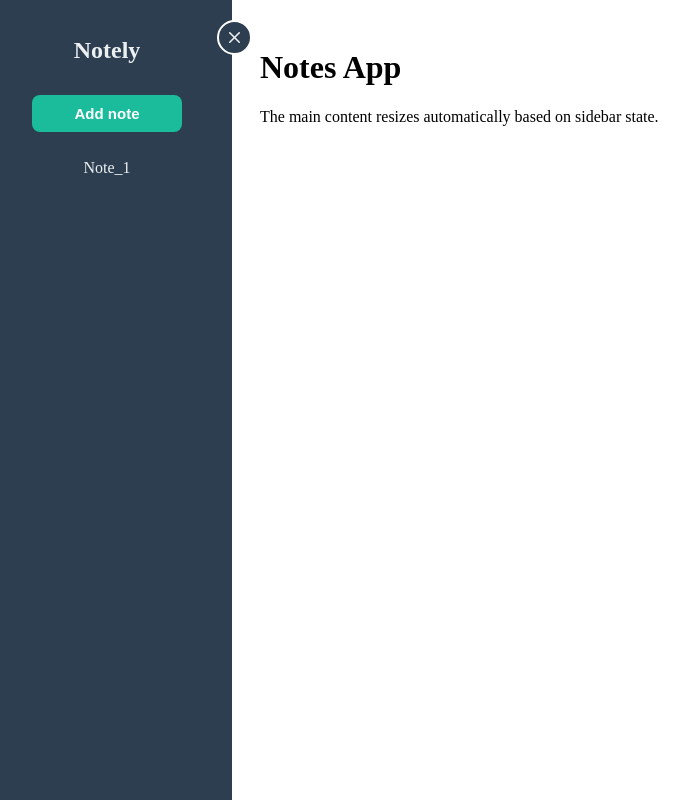
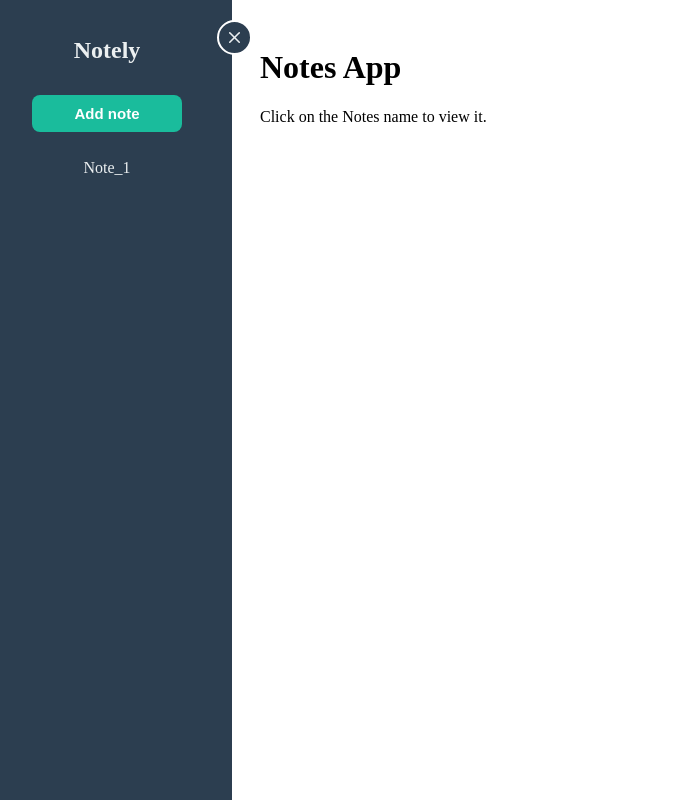
Before and after one commit to yash-singhal-wd/notes-taking-app, a React (Vite) app: page / in a window 1280 px wide. Shown: the whole page, without its empty margins (18-707 px from the left). Built offline with nearby package versions, Linux system fonts and the light colour scheme.

Commit message:
successfully linked sideBar to main screen

```diff
--- a/src/comps/Notes/Note.jsx
+++ b/src/comps/Notes/Note.jsx
@@ -4,13 +4,23 @@ import styles from "./Note.module.css";
 import NotesContext from "../../context/NotesContext";
 
 const Note = () => {
-    const { isOpen } = useContext(NotesContext);
+    const { isOpen, currentNote } = useContext(NotesContext);
 
     return (
         <main className={`${styles.mainContent} ${isOpen ? styles.sidebarOpen : styles.sidebarClosed}`}>
-        <h1>Notes App</h1>
-        <p>The main content resizes automatically based on sidebar state.</p>
-        {/* You can render notes here */}
+            { !currentNote?.title &&
+                <>
+                    <h1>Notes App</h1>
+                    <p>Click on the Notes name to view it.</p>
+                </>
+            }
+            {
+                currentNote?.title &&
+                <>
+                    <h2>{currentNote.title}</h2>
+                    <p>{currentNote.content}</p>
+                </>
+            }
         </main>
     );
 };
--- a/src/comps/SideMenuOptions/SidemenuOption.jsx
+++ b/src/comps/SideMenuOptions/SidemenuOption.jsx
@@ -1,11 +1,12 @@
-import React from "react";
+import React,{useContext} from "react";
 import styles from "./SidemenuOption.module.css";
+import NotesContext from "../../context/NotesContext";
 
-export default function SidemenuOption({children}) {
+export default function SidemenuOption({children, onClick}) {
     return (
         <nav className={styles.sidebarNav}>
             <ul>
-            <li ><div onClick={() => console.log("Clicked here")}>{children}</div></li>
+            <li ><div onClick={onClick}>{children}</div></li>
             </ul>
         </nav>
     );
--- a/src/comps/SideNavbar/SideNavbar.jsx
+++ b/src/comps/SideNavbar/SideNavbar.jsx
@@ -8,7 +8,7 @@ import NotesContext from "../../context/NotesContext";
 
 const SideNavbar = () => {
 
-  const {isOpen, toggleSidebar, notes} = useContext(NotesContext);
+  const {isOpen, toggleSidebar, notes, updateCurrentNote} = useContext(NotesContext);
 
   return (
     <>
@@ -19,7 +19,7 @@ const SideNavbar = () => {
         {isOpen && <button>Add note</button>}
         {isOpen &&
           notes.map((item, i) =>
-            <SidemenuOption key={i}>
+            <SidemenuOption key={i} onClick={() => updateCurrentNote(item.title, item.content)}>
               {item.title}
             </SidemenuOption>
         )}
--- a/src/context/NotesContext.jsx
+++ b/src/context/NotesContext.jsx
@@ -23,7 +23,8 @@ function reducer(state, action) {
         return {...state, isOpen: !state.isOpen};
     }
     if(action.type == "UPDATE_NOTE"){
-        return {...state, currentNote: {title: payload.title, content: payload.content} };
+        const {title, content} = action.payload
+        return {...state, currentNote: {title, content} };
     }
     return state;
 }
@@ -49,7 +50,9 @@ export function NotesContextProvider({children}){
     const notesCtx = {
         isOpen: notesState.isOpen,
         notes: notesState.notes,
-        toggleSidebar
+        currentNote: notesState.currentNote,
+        toggleSidebar,
+        updateCurrentNote
     };
 
     return (
```
